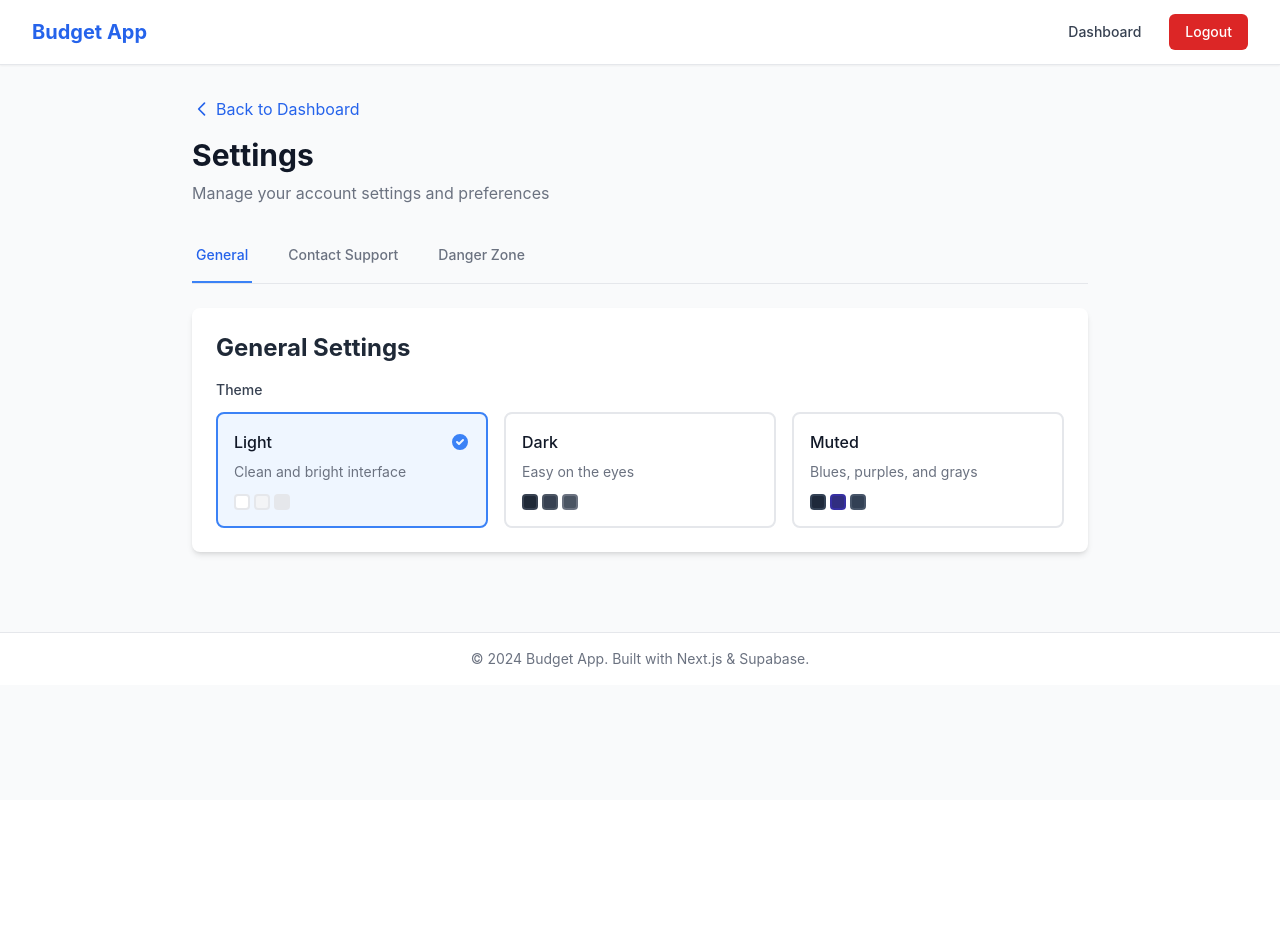
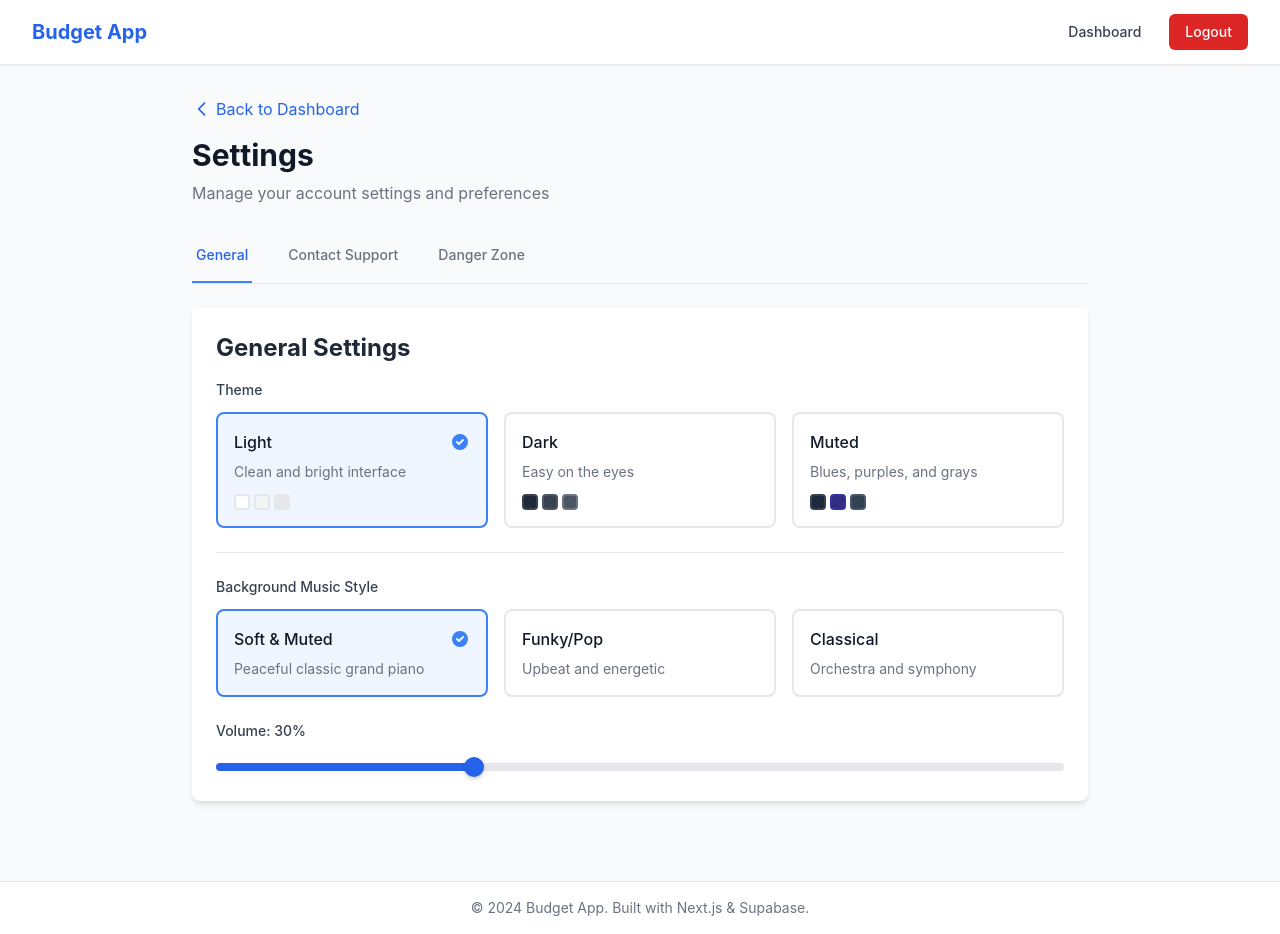
Before and after one commit to the0WN3R/Budget, a Next.js app: page /settings in a window 1280 px wide. Before the commit the page ends 800 px from the top, so only its background shows below. Built offline with nearby package versions, Linux system fonts and the light colour scheme; sample sign-in values are in the browser's storage.

Commit message:
Add background music with volume control and style selection - remove play/pause button, add volume slider in settings

```diff
--- a/pages/_app.js
+++ b/pages/_app.js
@@ -5,10 +5,12 @@
 
 import '../styles/globals.css'
 import { ThemeProvider } from '../contexts/ThemeContext'
+import BackgroundMusic from '../components/BackgroundMusic'
 
 export default function App({ Component, pageProps }) {
   return (
     <ThemeProvider>
+      <BackgroundMusic />
       <Component {...pageProps} />
     </ThemeProvider>
   )
--- a/pages/settings.js
+++ b/pages/settings.js
@@ -3,7 +3,7 @@
  * Account settings, support, and theme preferences
  */
 
-import { useState } from 'react'
+import { useState, useEffect } from 'react'
 import { useRouter } from 'next/router'
 import Layout from '../components/Layout'
 import Card from '../components/Card'
@@ -19,6 +19,44 @@ export default function Settings() {
   const [isDeleting, setIsDeleting] = useState(false)
   const [showDeleteConfirm, setShowDeleteConfirm] = useState(false)
   const [deleteConfirmText, setDeleteConfirmText] = useState('')
+  const [musicStyle, setMusicStyle] = useState('soft-muted')
+  const [musicVolume, setMusicVolume] = useState(30)
+
+  // Load music style and volume preferences from localStorage
+  useEffect(() => {
+    if (typeof window !== 'undefined') {
+      const savedStyle = localStorage.getItem('backgroundMusicStyle')
+      if (savedStyle) {
+        setMusicStyle(savedStyle)
+      }
+
+      const savedVolume = localStorage.getItem('backgroundMusicVolume')
+      if (savedVolume !== null) {
+        setMusicVolume(parseInt(savedVolume, 10))
+      }
+    }
+  }, [])
+
+  const handleMusicStyleChange = (style) => {
+    setMusicStyle(style)
+    localStorage.setItem('backgroundMusicStyle', style)
+
+    // Dispatch event to update BackgroundMusic component
+    if (typeof window !== 'undefined') {
+      window.dispatchEvent(new CustomEvent('musicStyleChange', { detail: style }))
+    }
+  }
+
+  const handleVolumeChange = (e) => {
+    const newVolume = parseInt(e.target.value, 10)
+    setMusicVolume(newVolume)
+    localStorage.setItem('backgroundMusicVolume', newVolume.toString())
+
+    // Dispatch event to update BackgroundMusic component
+    if (typeof window !== 'undefined') {
+      window.dispatchEvent(new CustomEvent('musicVolumeChange', { detail: newVolume }))
+    }
+  }
   const [supportForm, setSupportForm] = useState({
     subject: '',
     message: '',
@@ -259,6 +297,115 @@ export default function Settings() {
                   </button>
                 </div>
               </div>
+
+              {/* Music Style Selection */}
+              <div className="pt-6 border-t border-gray-200">
+                <label className="block text-sm font-medium text-gray-700 mb-3">
+                  Background Music Style
+                </label>
+                <div className="grid grid-cols-1 md:grid-cols-3 gap-4">
+                  {/* Soft & Muted */}
+                  <button
+                    onClick={() => handleMusicStyleChange('soft-muted')}
+                    className={`p-4 border-2 rounded-lg text-left transition-all ${
+                      musicStyle === 'soft-muted'
+                        ? 'border-blue-500 bg-blue-50'
+                        : 'border-gray-200 hover:border-gray-300'
+                    }`}
+                  >
+                    <div className="flex items-center justify-between mb-2">
+                      <span className="font-medium text-gray-900">Soft & Muted</span>
+                      {musicStyle === 'soft-muted' && (
+                        <svg className="w-5 h-5 text-blue-500" fill="currentColor" viewBox="0 0 20 20">
+                          <path fillRule="evenodd" d="M10 18a8 8 0 100-16 8 8 0 000 16zm3.707-9.293a1 1 0 00-1.414-1.414L9 10.586 7.707 9.293a1 1 0 00-1.414 1.414l2 2a1 1 0 001.414 0l4-4z" clipRule="evenodd" />
+                        </svg>
+                      )}
+                    </div>
+                    <p className="text-sm text-gray-600">Peaceful classic grand piano</p>
+                  </button>
+
+                  {/* Funky/Pop */}
+                  <button
+                    onClick={() => handleMusicStyleChange('funky-pop')}
+                    className={`p-4 border-2 rounded-lg text-left transition-all ${
+                      musicStyle === 'funky-pop'
+                        ? 'border-blue-500 bg-blue-50'
+                        : 'border-gray-200 hover:border-gray-300'
+                    }`}
+                  >
+                    <div className="flex items-center justify-between mb-2">
+                      <span className="font-medium text-gray-900">Funky/Pop</span>
+                      {musicStyle === 'funky-pop' && (
+                        <svg className="w-5 h-5 text-blue-500" fill="currentColor" viewBox="0 0 20 20">
+                          <path fillRule="evenodd" d="M10 18a8 8 0 100-16 8 8 0 000 16zm3.707-9.293a1 1 0 00-1.414-1.414L9 10.586 7.707 9.293a1 1 0 00-1.414 1.414l2 2a1 1 0 001.414 0l4-4z" clipRule="evenodd" />
+                        </svg>
+                      )}
+                    </div>
+                    <p className="text-sm text-gray-600">Upbeat and energetic</p>
+                  </button>
+
+                  {/* Classical */}
+                  <button
+                    onClick={() => handleMusicStyleChange('classical')}
+                    className={`p-4 border-2 rounded-lg text-left transition-all ${
+                      musicStyle === 'classical'
+                        ? 'border-blue-500 bg-blue-50'
+                        : 'border-gray-200 hover:border-gray-300'
+                    }`}
+                  >
+                    <div className="flex items-center justify-between mb-2">
+                      <span className="font-medium text-gray-900">Classical</span>
+                      {musicStyle === 'classical' && (
+                        <svg className="w-5 h-5 text-blue-500" fill="currentColor" viewBox="0 0 20 20">
+                          <path fillRule="evenodd" d="M10 18a8 8 0 100-16 8 8 0 000 16zm3.707-9.293a1 1 0 00-1.414-1.414L9 10.586 7.707 9.293a1 1 0 00-1.414 1.414l2 2a1 1 0 001.414 0l4-4z" clipRule="evenodd" />
+                        </svg>
+                      )}
+                    </div>
+                    <p className="text-sm text-gray-600">Orchestra and symphony</p>
+                  </button>
+                </div>
+
+                {/* Volume Control */}
+                <div className="pt-6">
+                  <label className="block text-sm font-medium text-gray-700 mb-3">
+                    Volume: {musicVolume}%
+                  </label>
+                  <div className="relative">
+                    <input
+                      type="range"
+                      min="0"
+                      max="100"
+                      value={musicVolume}
+                      onChange={handleVolumeChange}
+                      className="w-full h-2 bg-gray-200 rounded-lg appearance-none cursor-pointer slider"
+                      style={{
+                        background: `linear-gradient(to right, #2563eb 0%, #2563eb ${musicVolume}%, #e5e7eb ${musicVolume}%, #e5e7eb 100%)`
+                      }}
+                    />
+                    <style jsx>{`
+                      .slider::-webkit-slider-thumb {
+                        appearance: none;
+                        width: 20px;
+                        height: 20px;
+                        border-radius: 50%;
+                        background: #2563eb;
+                        cursor: pointer;
+                        border: 2px solid #2563eb;
+                        box-shadow: 0 2px 4px rgba(0, 0, 0, 0.2);
+                      }
+                      .slider::-moz-range-thumb {
+                        width: 20px;
+                        height: 20px;
+                        border-radius: 50%;
+                        background: #2563eb;
+                        cursor: pointer;
+                        border: 2px solid #2563eb;
+                        box-shadow: 0 2px 4px rgba(0, 0, 0, 0.2);
+                      }
+                    `}</style>
+                  </div>
+                </div>
+              </div>
             </div>
           </Card>
         )}
```
